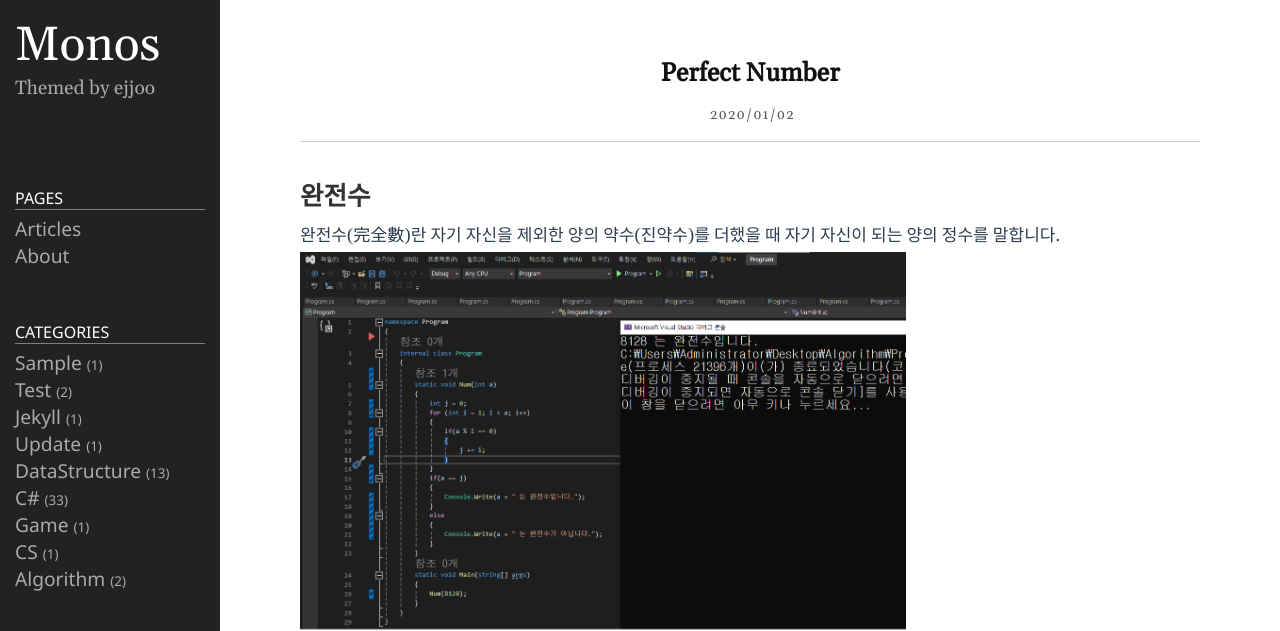
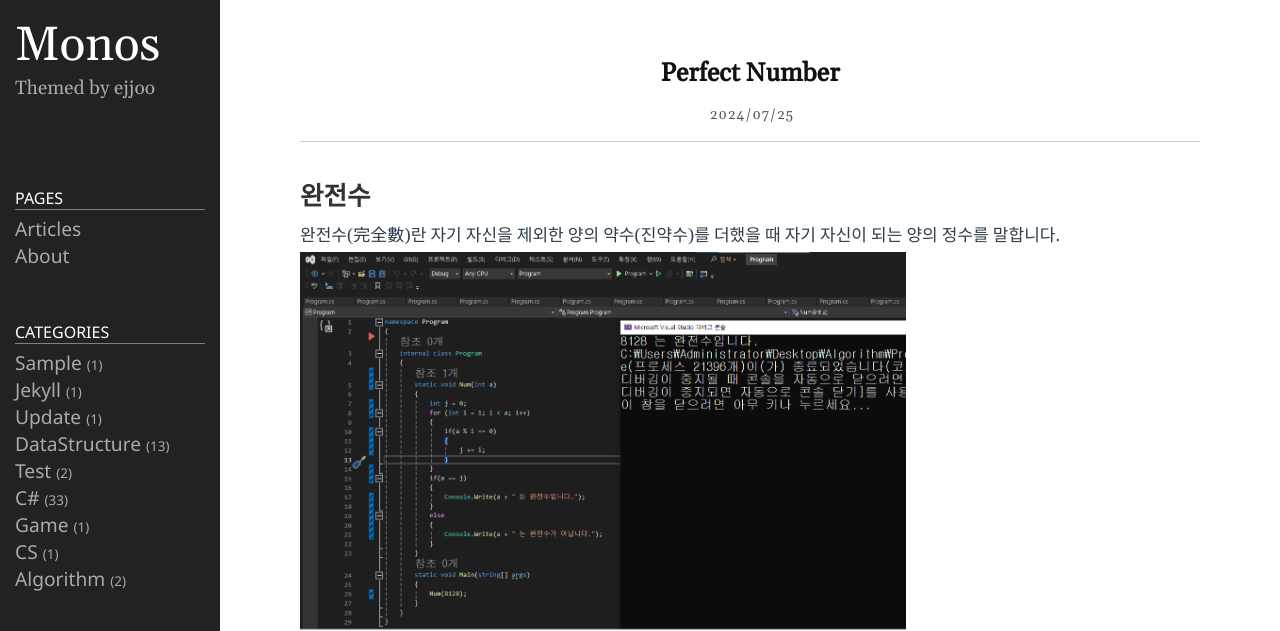
Before and after one commit to ptt0313/ptt0313.github.io, a Jekyll site: the page built from _posts/2024-07-25-Test.markdown, in a window 1280 px wide. Shown: the top 631 px of the page. Built offline with Jekyll 4.4.1, drawn with Linux system fonts in a browser that asks for light colours.

Commit message:
Update 2024-07-25-Test.markdown

```diff
--- a/_posts/2024-07-25-Test.markdown
+++ b/_posts/2024-07-25-Test.markdown
@@ -1,7 +1,6 @@
 ---
 layout: post
 title: Perfect Number
-date: 2020-01-02 19:20:23 +0900
 category: test
 ---
 # 완전수
```
